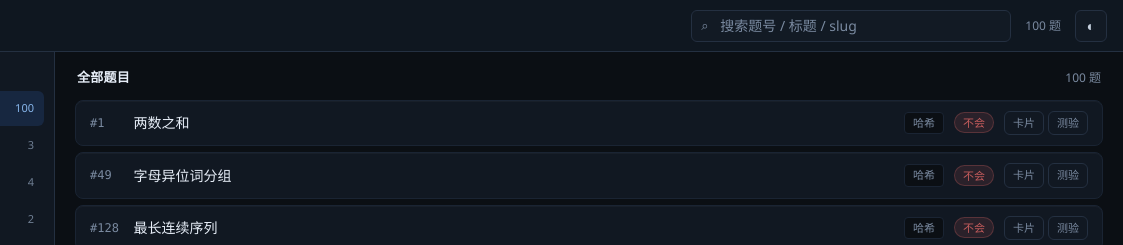
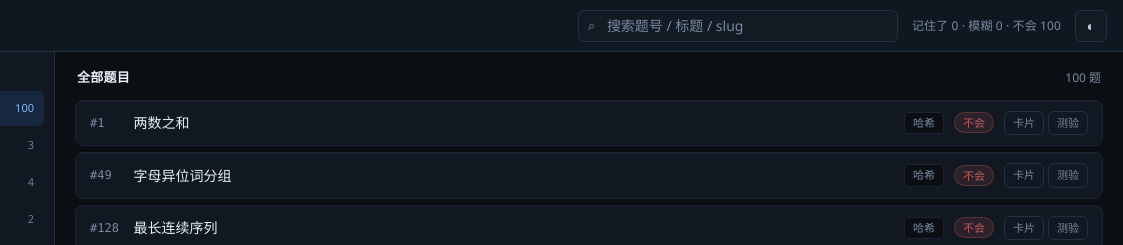
Before and after one commit to junnhwan/lc-hot-100-card-pages, a website: page public/index.html in a window 1280 px wide. Shown: the top 245 px of the page, 157-1280 px from the left. Drawn offline with nearby package versions, Linux system fonts and the light colour scheme.

Commit message:
feat: localStorage mastery levels and header stats

```diff
--- a/public/app.js
+++ b/public/app.js
@@ -590,13 +590,28 @@ function renderProblemList() {
   main.appendChild(ul);
 }
 
+/**
+ * Count mastery over ALL catalog problems (not filtered).
+ * Orphan keys in localStorage for deleted ids are ignored.
+ * Missing / invalid keys count as unknown.
+ * @returns {{ known: number, fuzzy: number, unknown: number }}
+ */
+function countMasteryAll() {
+  const counts = { known: 0, fuzzy: 0, unknown: 0 };
+  if (!catalog) return counts;
+  for (const p of catalog.problems) {
+    const level = getMastery(p.id);
+    counts[level] += 1;
+  }
+  return counts;
+}
+
 function renderStats() {
   const stats = $('stats');
   if (!stats || !catalog) return;
-  const shown = filteredProblems().length;
-  const total = catalog.problems.length;
-  stats.textContent =
-    shown === total ? `${total} 题` : `${shown} / ${total} 题`;
+  const { known, fuzzy, unknown } = countMasteryAll();
+  stats.textContent = `记住了 ${known} · 模糊 ${fuzzy} · 不会 ${unknown}`;
+  stats.title = `全部 ${catalog.problems.length} 题 · 记住了 ${known} · 模糊 ${fuzzy} · 不会 ${unknown}`;
 }
 
 /**
--- a/public/styles.css
+++ b/public/styles.css
@@ -168,6 +168,10 @@ body {
   font-variant-numeric: tabular-nums;
   white-space: nowrap;
   padding: 0 4px;
+  letter-spacing: 0.01em;
+  max-width: 42vw;
+  overflow: hidden;
+  text-overflow: ellipsis;
 }
 
 #theme-toggle {
```
